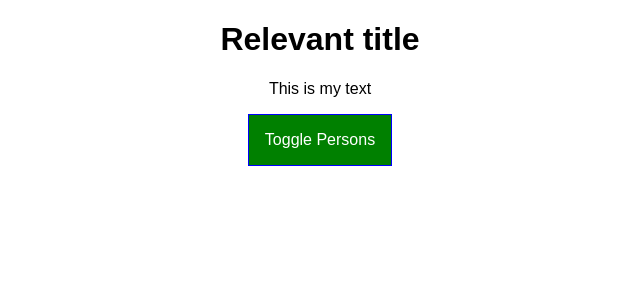
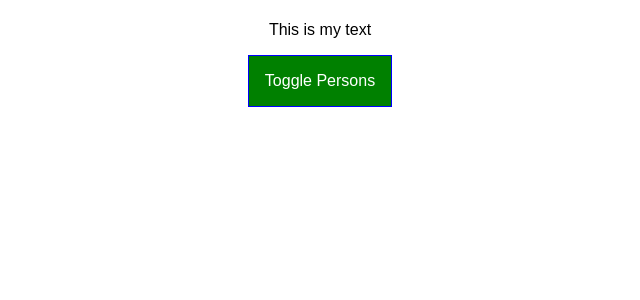
Before and after one commit to marcpre/learning_react, a React app: page / in a window 1280 px wide. Shown: the top 300 px of the page, without its empty margins (320-960 px from the left). Built offline with nearby package versions, Linux system fonts and the light colour scheme.

Commit message:
adding wrappedcomponents

```diff
--- a/src/components/Persons/Person/Person.js
+++ b/src/components/Persons/Person/Person.js
@@ -1,15 +1,17 @@
 import React from 'react';
 import classes from './Person.css';
-import WithClass from '../../../hoc/WithClass'
+import withClass from '../../../hoc/withClass'
+import Aux from '../../../hoc/Aux';
 
-const person = (props) => {
+const Person = (props) => {
     return (
-        <WithClass classes={classes.Person}>
+      <Aux>
             <p onClick={props.click}>I'm a {props.name} and I am {props.age} years old!</p>
             <p>{props.children}</p>
             <input type="text" onChange={props.changed} value={props.name}/>
-      </WithClass>
+      </Aux>
     )
 }
 
-export default person;
+//export default person;
+export default withClass(Person, classes.Person);
--- a/src/containers/App.js
+++ b/src/containers/App.js
@@ -5,7 +5,8 @@ from 'react';
 import classes from './App.css';
 import Persons from '../components/Persons/Persons'
 import Cockpit from '../components/Cockpit/Cockpit'
-import WithClass from '../hoc/WithClass'
+import Aux from '../hoc/Aux'
+import withClass from '../hoc/withClass'
 
 class App extends Component {
   constructor(props) {
@@ -83,18 +84,18 @@ class App extends Component {
     }
 
     return (
-      <WithClass classes={classes.App}>
+      <Aux>
         <Cockpit
         appTitle={this.props.title}
         showPersons={this.state.showPersons}
         persons={this.state.persons}
         clicked={this.togglePersonsHandler} />
           {persons}
-      </WithClass>
+      </Aux>
     );
     // JSX is rendered like the following below!
     // return React.createElement('div', {className: 'App'}, React.createElement('h1', null, 'Does this work now?'));
   }
 }
 
-export default App;
+export default withClass(App, classes.App);
--- a/src/hoc/WithClass.js
+++ /dev/null
@@ -1,10 +0,0 @@
-import React from 'react';
-
-//instead of implementing the class directly
-const withClass = (props) => (
-    <div className={props.classes}>
-        {props.children}
-    </div>
-);
-
-export default withClass;
--- /dev/null
+++ b/src/hoc/withClass.js
@@ -0,0 +1,29 @@
+/*
+import React from 'react';
+
+//instead of implementing the class directly
+const withClass = (props) => (
+    <div className={props.classes}>
+        {props.children}
+    </div>
+
+);
+
+export default withClass;
+
+*/
+
+//second way for hoc
+
+import React from 'react';
+
+
+const withClass = (WrappedComponent, className) => {
+    return (props) => (
+        <div className={className}>
+            <WrappedComponent />
+        </div>
+    )
+};
+
+export default withClass;
```
Also changed, not shown: 1 other file (tests, documents, lock files or other folders).
